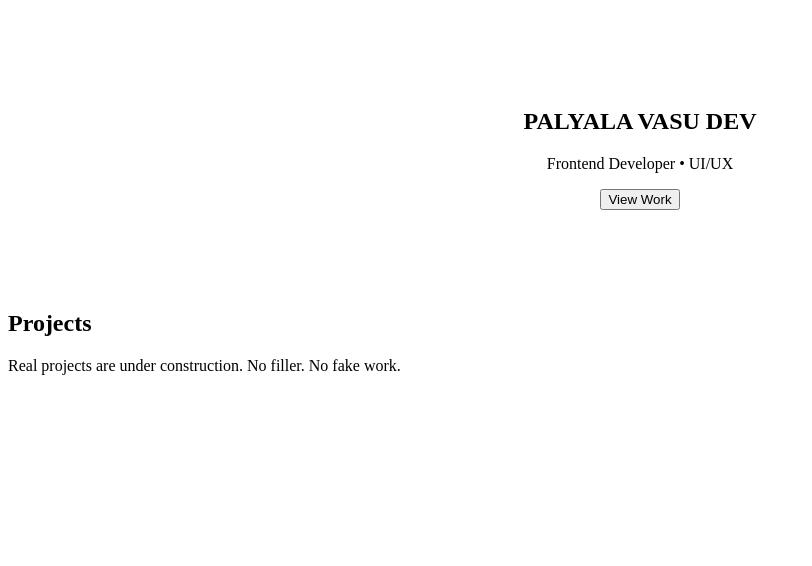
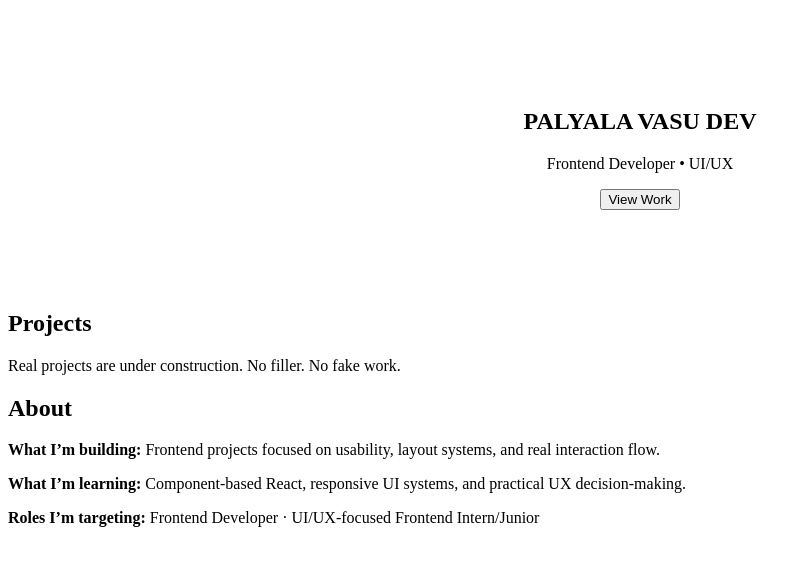
Before and after one commit to pathofvasu/vasu-portfolio, a React (Create React App) app: page / in a window 1280 px wide. Shown: the top 566 px of the page, without its empty margins (0-812 px from the left). Built offline with nearby package versions, Linux system fonts and the light colour scheme.

Commit message:
Add About section

```diff
--- a/src/App.js
+++ b/src/App.js
@@ -1,12 +1,14 @@
 import React from "react";
 import Landing from "./components/Landing";
 import Projects from "./components/Projects";
+import About from "./components/About";
 
 function App() {
   return (
     <div>
       <Landing />
       <Projects />
+      <About />
     </div>
   );
 }
--- a/src/components/About.js
+++ b/src/components/About.js
@@ -0,0 +1,26 @@
+import React from "react";
+
+function About() {
+  return (
+    <section id="about">
+      <h2>About</h2>
+
+      <p>
+        <strong>What I’m building:</strong> Frontend projects focused on usability,
+        layout systems, and real interaction flow.
+      </p>
+
+      <p>
+        <strong>What I’m learning:</strong> Component-based React, responsive UI
+        systems, and practical UX decision-making.
+      </p>
+
+      <p>
+        <strong>Roles I’m targeting:</strong> Frontend Developer · UI/UX-focused
+        Frontend Intern/Junior
+      </p>
+    </section>
+  );
+}
+
+export default About;
```
